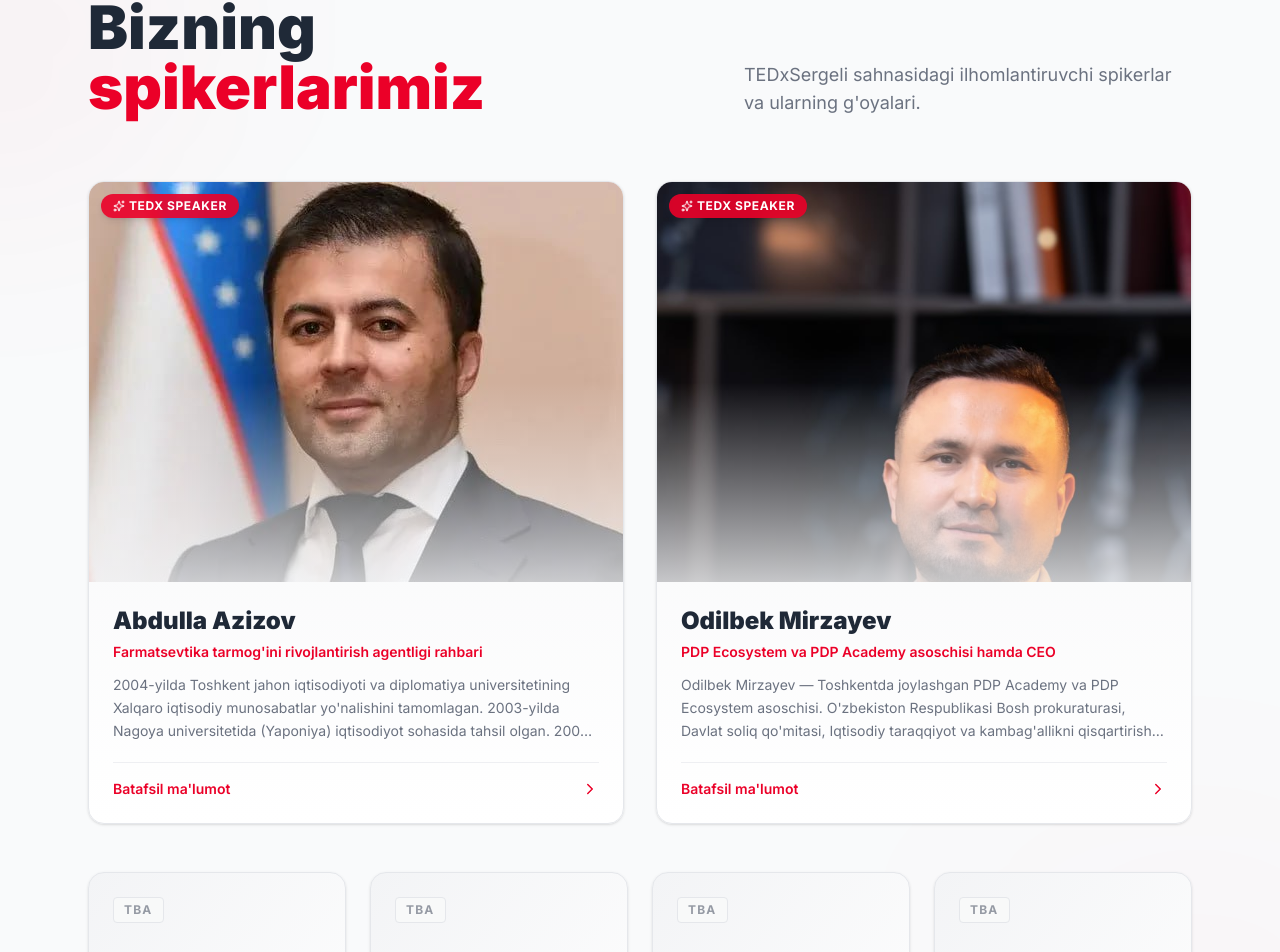
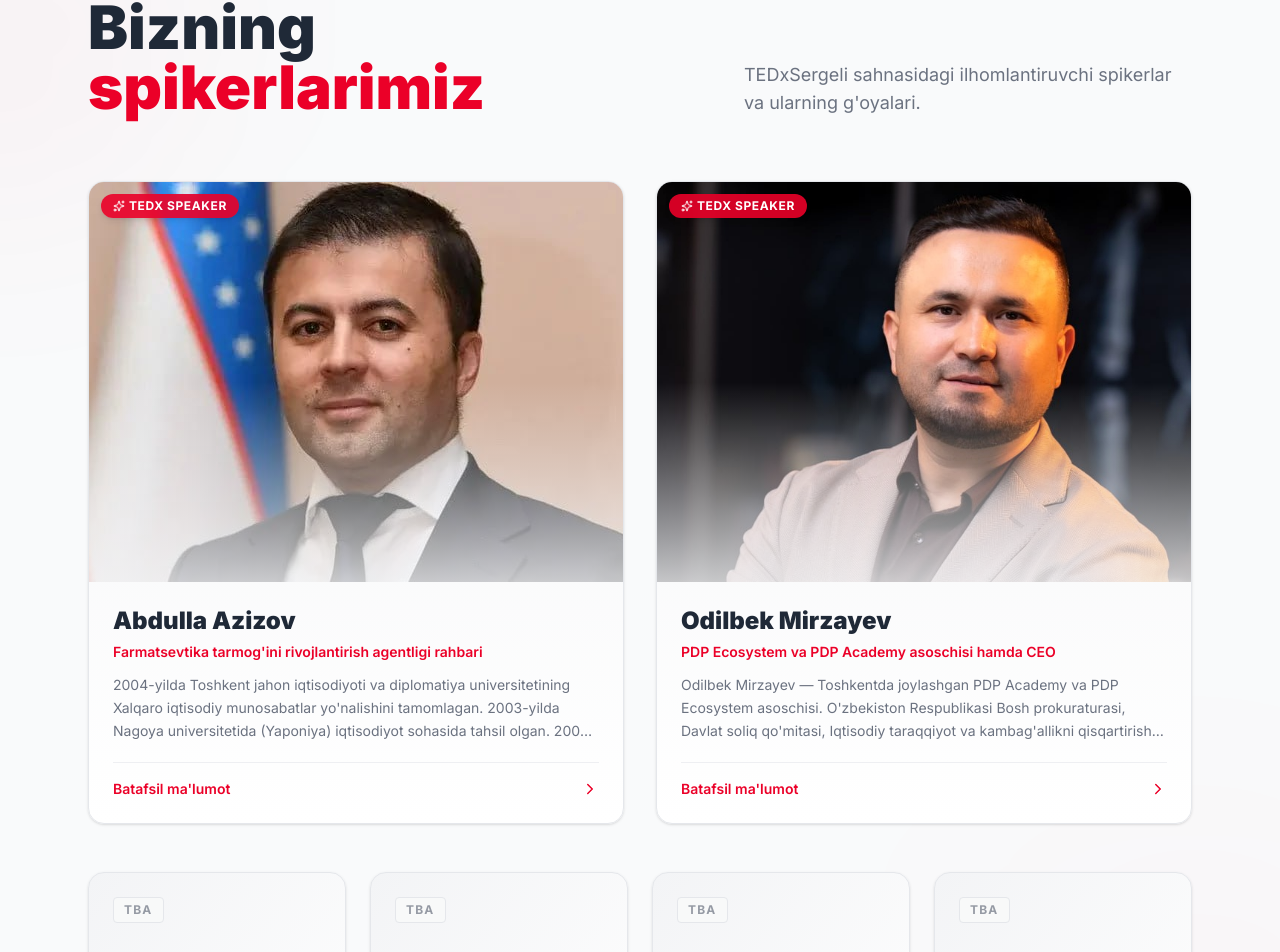
Before and after one commit to nursulton-front-dev/TEDxSergeli, a React (Vite) app: page / in a window 1280 px wide. Shown: the part 4094-5046 px from the top of the page. Built offline with nearby package versions, Linux system fonts and the light colour scheme.

Commit message:
fix: update Odilbek Mirzayev image and adjust object-position to center in Speaker component

```diff
--- a/src/components/Speakers.tsx
+++ b/src/components/Speakers.tsx
@@ -42,7 +42,7 @@
           <img
             src={speaker.image}
             alt={speaker.name[lang]}
-            className="w-full h-full object-cover object-top group-hover:scale-105 transition-transform duration-700 ease-out"
+            className="w-full h-full object-cover object-center group-hover:scale-105 transition-transform duration-700 ease-out"
           />
           <div className="absolute inset-0 bg-gradient-to-t from-ted-bg-card via-transparent to-transparent opacity-80" />
 
```
Also changed, not shown: public/speakers/odilbek-mirzayev.jpg.
